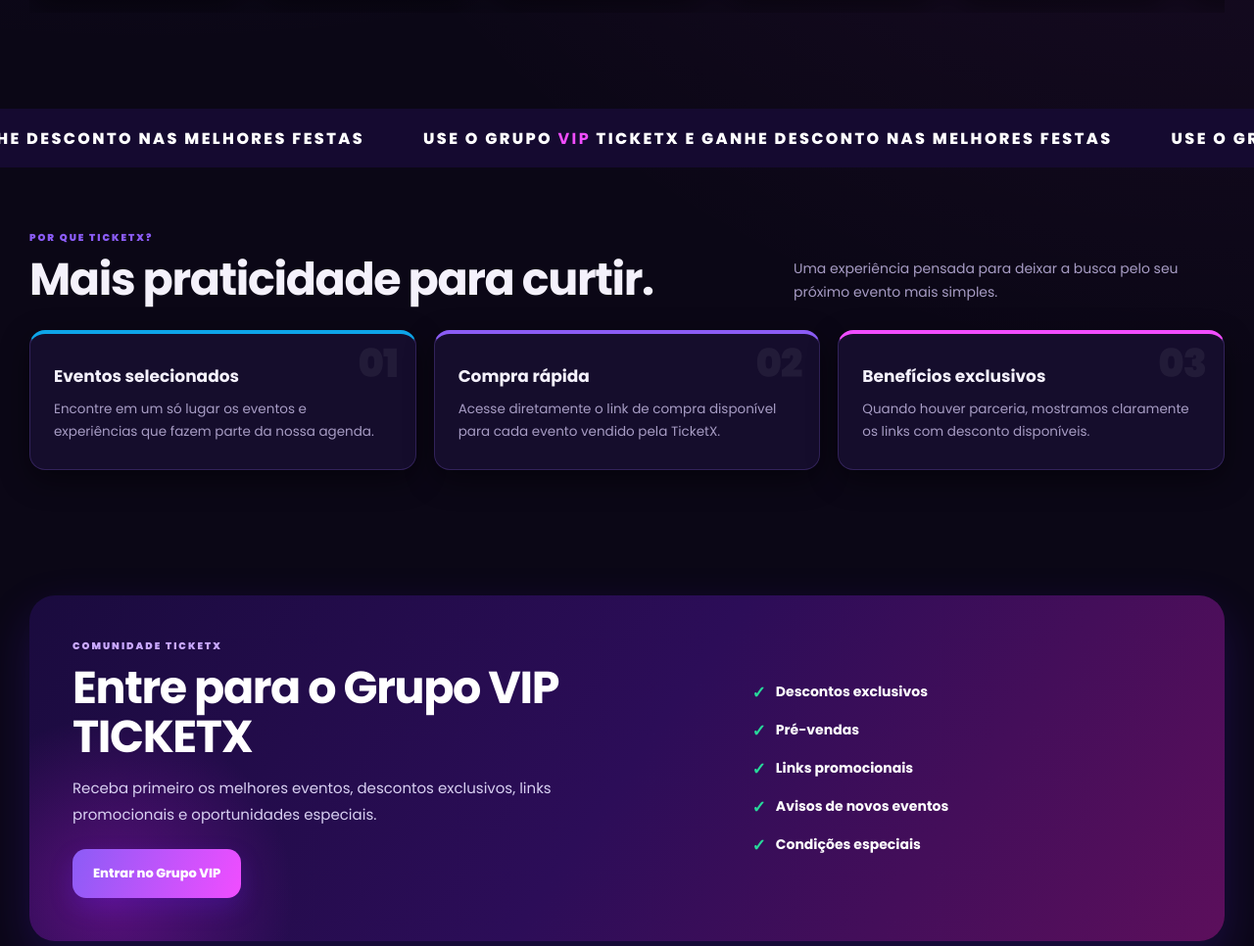
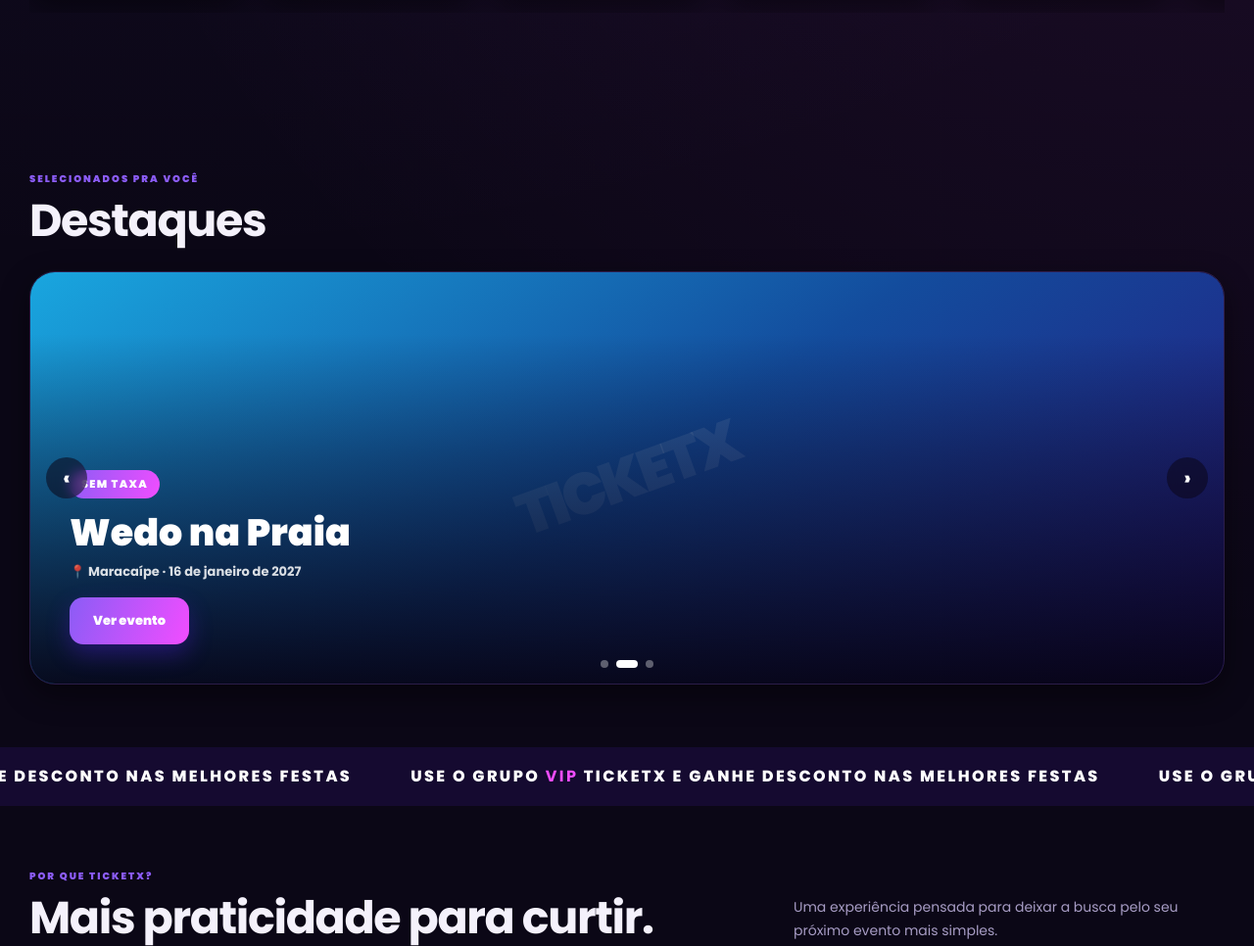
Before and after one commit to icarodev22/ticketx-site, a plain HTML site: page index.html in a window 1280 px wide. Shown: the part 1299-2265 px from the top of the page at 98% size. Drawn offline with Linux system fonts and the light colour scheme.

Commit message:
add destaques

```diff
--- a/index.html
+++ b/index.html
@@ -303,6 +303,7 @@
   .benefit-grid{grid-template-columns:1fr}
   .vip-box{grid-template-columns:1fr;padding:32px}
   .footer-grid{grid-template-columns:1fr 1fr}
+  .destaque-slide{min-height:340px}
 }
 @media(max-width:560px){
   .wrap{width:min(100% - 28px,var(--max))}
@@ -317,7 +318,37 @@
   .footer-bottom{flex-direction:column;gap:6px}
   .agenda-top{flex-direction:column;align-items:flex-start;gap:14px}
   .float-insta{padding:12px 16px;font-size:12px;right:14px;bottom:14px}
+  .destaque-slide{min-height:300px}
+  .destaque-content{padding:22px 20px 26px}
+  .destaque-arrow{width:34px;height:34px;font-size:16px}
 }
+
+/* destaques */
+.destaques-carousel{position:relative;border-radius:26px;overflow:hidden;box-shadow:var(--shadow);border:1px solid var(--line)}
+.destaques-track{display:flex;transition:transform .5s ease}
+.destaque-slide{flex:none;width:100%;position:relative;min-height:420px;display:flex;align-items:flex-end}
+.destaque-slide a.destaque-link{position:absolute;inset:0;z-index:3;display:block}
+.destaque-bg{position:absolute;inset:0;z-index:0}
+.destaque-bg img{position:absolute;inset:0;width:100%;height:100%;object-fit:cover;z-index:1}
+.destaque-bg:before{content:"TICKETX";position:absolute;inset:0;display:flex;align-items:center;justify-content:center;font-size:60px;font-weight:900;letter-spacing:-4px;color:rgba(255,255,255,.10);transform:rotate(-20deg)}
+.destaque-overlay{position:absolute;inset:0;z-index:2;background:linear-gradient(0deg,rgba(6,3,18,.92),rgba(6,3,18,.35) 55%,transparent 85%)}
+.destaque-content{position:relative;z-index:2;padding:34px 40px 40px;max-width:560px;pointer-events:none}
+.destaque-kicker{display:inline-block;font-size:11px;font-weight:900;letter-spacing:.12em;text-transform:uppercase;color:#fff;background:linear-gradient(110deg,var(--purple),var(--mag));padding:6px 12px;border-radius:999px;margin-bottom:14px}
+.destaque-content h3{font-size:clamp(24px,3.4vw,38px);font-weight:900;color:#fff;line-height:1.08;margin-bottom:10px}
+.destaque-meta{color:rgba(255,255,255,.85);font-size:13px;font-weight:700;margin-bottom:16px}
+.destaque-cta{position:relative;z-index:4;display:inline-flex;align-items:center;gap:8px;padding:14px 24px;border-radius:14px;font-size:13px;font-weight:900;color:#fff;background:linear-gradient(110deg,var(--purple),var(--mag));box-shadow:0 10px 24px rgba(98,33,255,.30);pointer-events:auto}
+.destaque-arrow{
+  position:absolute;top:50%;transform:translateY(-50%);z-index:5;
+  width:42px;height:42px;border-radius:50%;border:0;cursor:pointer;
+  background:rgba(11,7,22,.55);color:#fff;font-size:20px;font-weight:900;
+  display:grid;place-items:center;backdrop-filter:blur(6px);transition:.2s;
+}
+.destaque-arrow:hover{background:linear-gradient(110deg,var(--purple),var(--mag))}
+.destaque-arrow.prev{left:16px}
+.destaque-arrow.next{right:16px}
+.destaque-dots{position:absolute;bottom:16px;left:50%;transform:translateX(-50%);z-index:5;display:flex;gap:8px}
+.destaque-dots button{width:8px;height:8px;border-radius:999px;border:0;background:rgba(255,255,255,.35);cursor:pointer;padding:0;transition:.2s}
+.destaque-dots button.active{width:22px;background:#fff}
 
 /* loader */
 #pageLoader{
@@ -394,6 +425,23 @@
       </div>
       <div id="catNav" class="cat-nav"></div>
       <div id="shelvesHome"></div>
+    </div>
+  </section>
+
+  <section id="destaques">
+    <div class="wrap">
+      <div class="section-head">
+        <div>
+          <div class="kicker">Selecionados pra você</div>
+          <h2>Destaques</h2>
+        </div>
+      </div>
+      <div class="destaques-carousel">
+        <button class="destaque-arrow prev" aria-label="Anterior" onclick="destaqueNav(-1)">‹</button>
+        <div class="destaques-track" id="destaquesTrack"></div>
+        <button class="destaque-arrow next" aria-label="Próximo" onclick="destaqueNav(1)">›</button>
+        <div class="destaque-dots" id="destaquesDots"></div>
+      </div>
     </div>
   </section>
 
@@ -671,6 +719,73 @@
   row.scrollBy({left: dir * Math.round(row.clientWidth * 0.85), behavior:'smooth'});
 }
 
+/* -----------------------------------------------------------
+   DESTAQUES — carrossel com 3 eventos selecionados
+   Para trocar os destaques, edite a lista DESTAQUES_SLUGS abaixo
+------------------------------------------------------------ */
+const DESTAQUES_SLUGS = ['carvalheira-na-ladeira', 'wedo-na-praia', 'bikini-memories'];
+let destaqueIndex = 0;
+
+function renderDestaques(){
+  const track = document.getElementById('destaquesTrack');
+  const dots = document.getElementById('destaquesDots');
+  if(!track || !dots) return;
+
+  const list = DESTAQUES_SLUGS
+    .map(slug => events.find(e => e.slug === slug))
+    .filter(Boolean);
+
+  track.innerHTML = list.map(ev => {
+    const badge = ev.offer
+      ? `<span class="destaque-kicker">${ev.offer}</span>`
+      : `<span class="destaque-kicker">SEM TAXA</span>`;
+    return `
+      <div class="destaque-slide">
+        <a class="destaque-link" target="_blank" rel="noopener" href="${ev.url}" aria-label="${ev.name}"></a>
+        <div class="destaque-bg ${ev.fallbackClass}">
+          <img src="assets/events/${ev.slug}-destaque.jpg" alt="${ev.name}" onerror="this.remove()">
+        </div>
+        <div class="destaque-overlay"></div>
+        <div class="destaque-content">
+          ${badge}
+          <h3>${ev.name}</h3>
+          <div class="destaque-meta">📍 ${ev.place} · ${ev.dateFull}</div>
+          <a class="destaque-cta" target="_blank" rel="noopener" href="${ev.url}">Ver evento</a>
+        </div>
+      </div>`;
+  }).join('');
+
+  dots.innerHTML = list.map((_, i) =>
+    `<button aria-label="Ir para destaque ${i+1}" onclick="goToDestaque(${i})"></button>`
+  ).join('');
+
+  updateDestaqueUI();
+}
+
+function updateDestaqueUI(){
+  const track = document.getElementById('destaquesTrack');
+  const total = track.children.length;
+  if(!total) return;
+  destaqueIndex = (destaqueIndex + total) % total;
+  track.style.transform = `translateX(-${destaqueIndex * 100}%)`;
+  document.querySelectorAll('#destaquesDots button').forEach((dot, i)=>{
+    dot.classList.toggle('active', i === destaqueIndex);
+  });
+}
+
+function destaqueNav(dir){
+  destaqueIndex += dir;
+  updateDestaqueUI();
+}
+
+function goToDestaque(i){
+  destaqueIndex = i;
+  updateDestaqueUI();
+}
+
+renderDestaques();
+setInterval(()=>destaqueNav(1), 6000);
+
 renderShelves('shelvesHome');
 renderShelves('shelvesFull');
 renderCatNav('catNav', 'shelvesHome');
```
